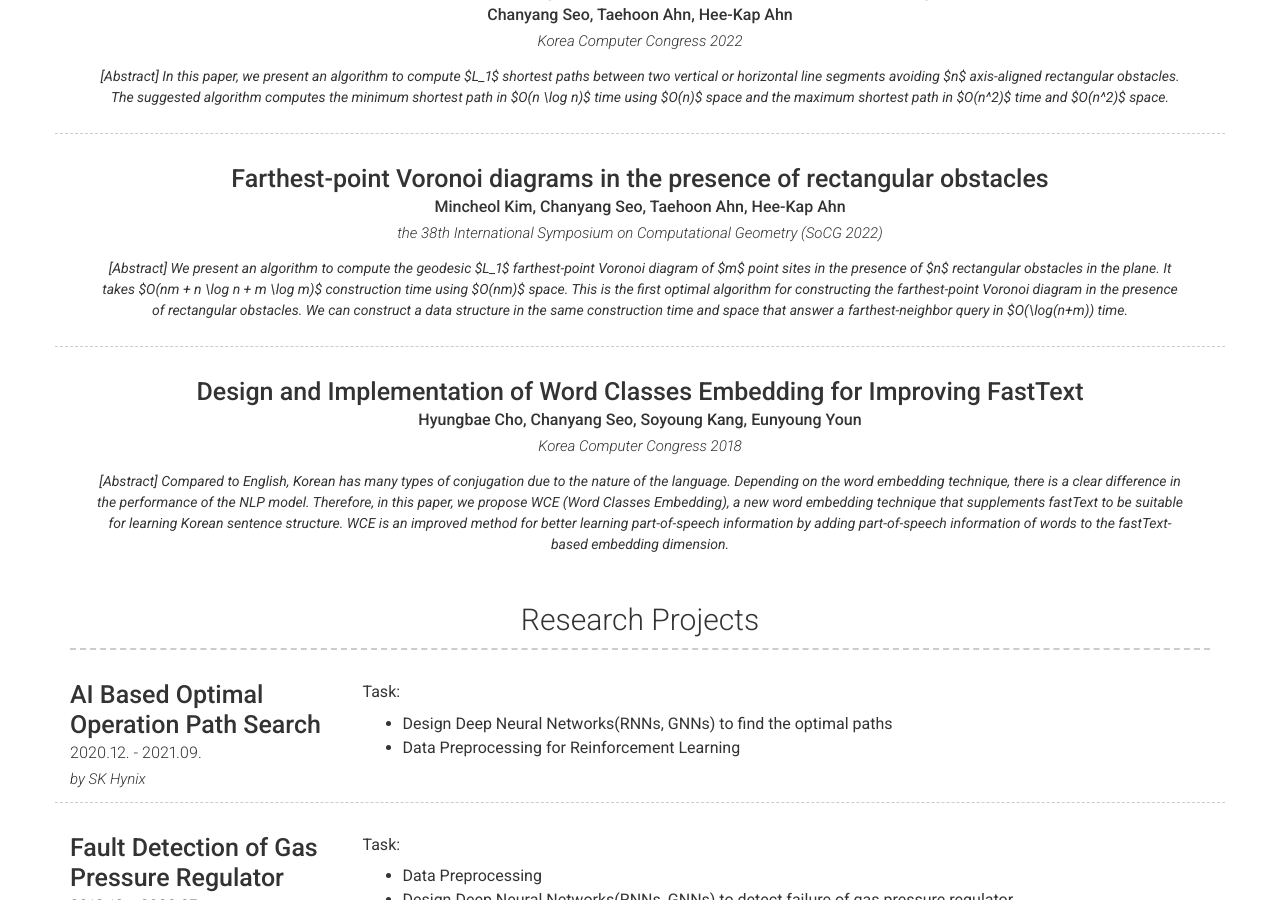
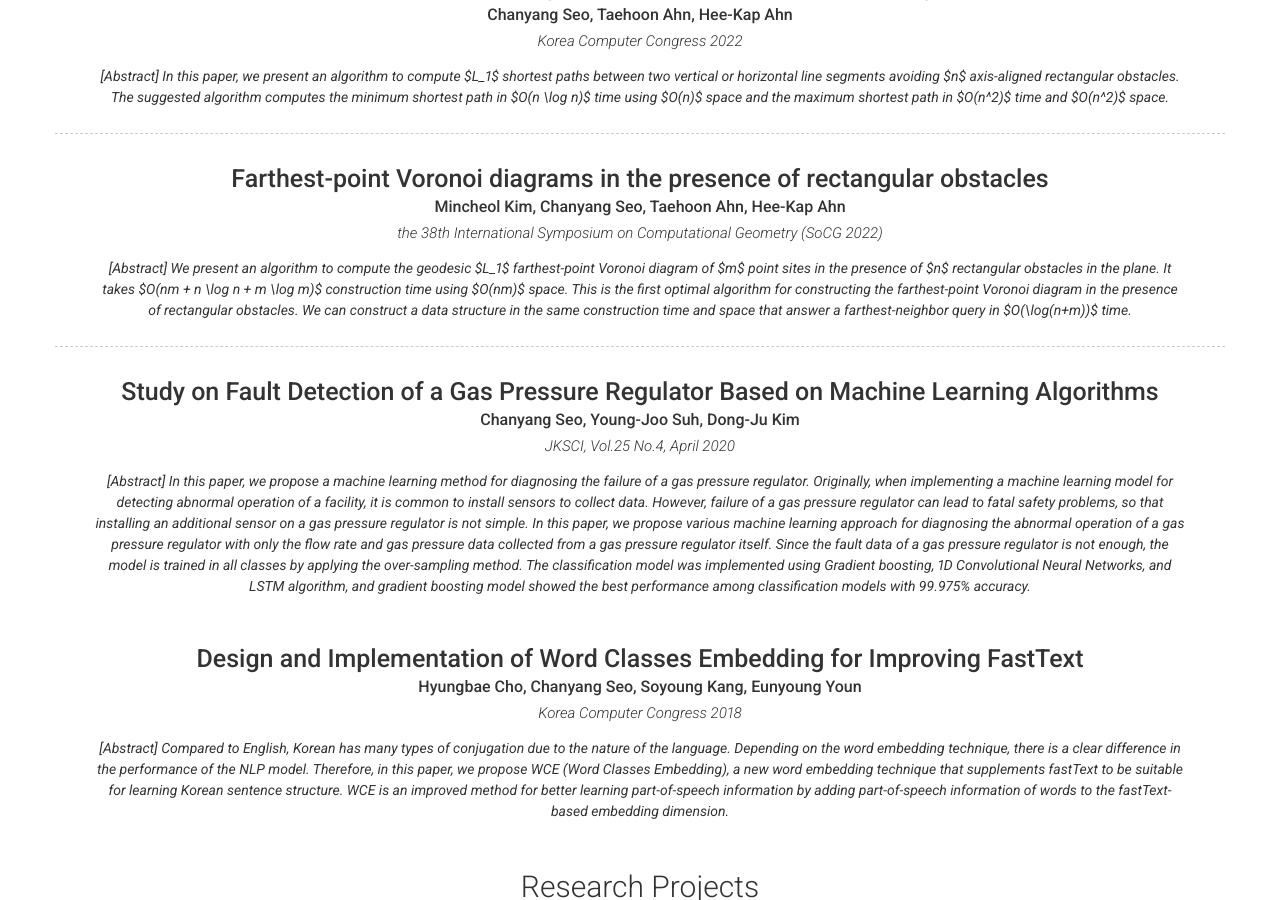
Before and after one commit to chan8616/chan8616.github.io, a Jekyll site: the page built from index.md, in a window 1280 px wide and 900 px high, scrolled down 1621 px. Built offline with Jekyll 4.4.1, drawn with Linux system fonts in a browser that asks for light colours; nearby versions of some CDN libraries; some of the changed text lies outside the part shown.

Commit message:
Update _config.yml

```diff
--- a/_config.yml
+++ b/_config.yml
@@ -103,7 +103,23 @@ content:
           [Abstract] We present an algorithm to compute the geodesic $L_1$ farthest-point Voronoi diagram of $m$ point sites
           in the presence of $n$ rectangular obstacles in the plane. It takes $O(nm + n \log n + m \log m)$ construction time using $O(nm)$ space.
           This is the first optimal algorithm for constructing the farthest-point Voronoi diagram in the presence of rectangular obstacles.
-          We can construct a data structure in the same construction time and space that answer a farthest-neighbor query in $O(\log(n+m)) time.
+          We can construct a data structure in the same construction time and space that answer a farthest-neighbor query in $O(\log(n+m))$ time.
+      - layout: top-middle
+        title: Study on Fault Detection of a Gas Pressure Regulator Based on Machine Learning Algorithms
+        sub_title: Chanyang Seo, Young-Joo Suh, Dong-Ju Kim
+        link: chrome-extension://efaidnbmnnnibpcajpcglclefindmkaj/https://koreascience.kr/article/JAKO202013363975545.pdf
+        link_text: JKSCI, Vol.25 No.4, April 2020
+        quote: >
+          [Abstract] In this paper, we propose a machine learning method for diagnosing the failure of a gas pressure regulator.
+          Originally, when implementing a machine learning model for detecting abnormal operation of a facility, it
+          is common to install sensors to collect data. However, failure of a gas pressure regulator can lead to fatal
+          safety problems, so that installing an additional sensor on a gas pressure regulator is not simple. In this
+          paper, we propose various machine learning approach for diagnosing the abnormal operation of a gas
+          pressure regulator with only the flow rate and gas pressure data collected from a gas pressure regulator itself.
+          Since the fault data of a gas pressure regulator is not enough, the model is trained in all classes by applying
+          the over-sampling method. The classification model was implemented using Gradient boosting, 1D
+          Convolutional Neural Networks, and LSTM algorithm, and gradient boosting model showed the best
+          performance among classification models with 99.975% accuracy.
       - layout: top-middle
         title: Design and Implementation of Word Classes Embedding for Improving FastText
         sub_title: Hyungbae Cho, Chanyang Seo, Soyoung Kang, Eunyoung Youn
@@ -188,6 +204,20 @@ content:
   - title: Educational Activities
     layout: list
     content:
+      - layout: right
+        border: weak
+        title: Teaching Assistant
+        sub_title: Advanced Computer Algorithms, KNOU
+        caption: 2022
+        description: | # this will include new lines to allow paragraphs
+          Algorithms
+          - Divide and conquer
+          - String algorithms
+          - Data compression algorithms
+          - Graph algorithms
+          - Greedy algorithms
+          - Dynamic programming
+          - Heuristic algorithms
       - layout: right
         border: weak
         title: Teaching Assistant
```
